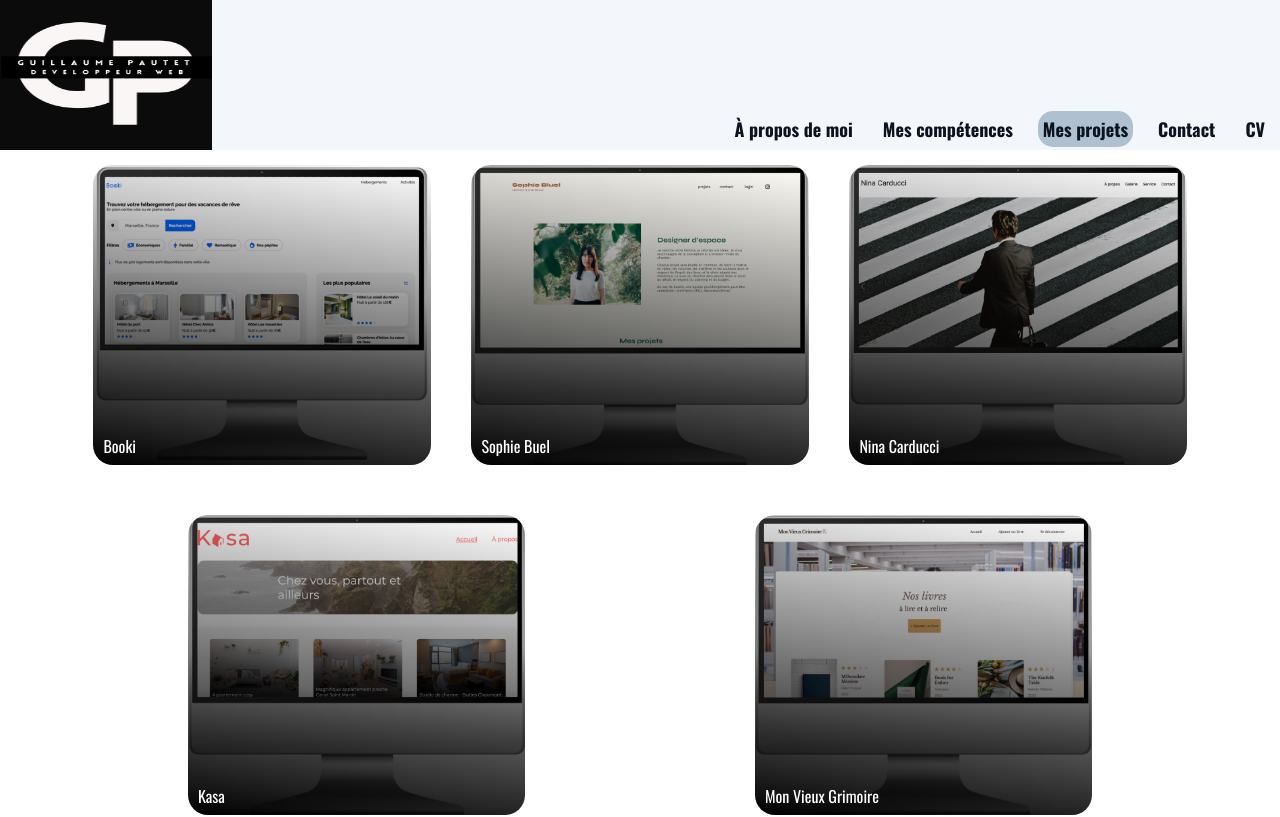
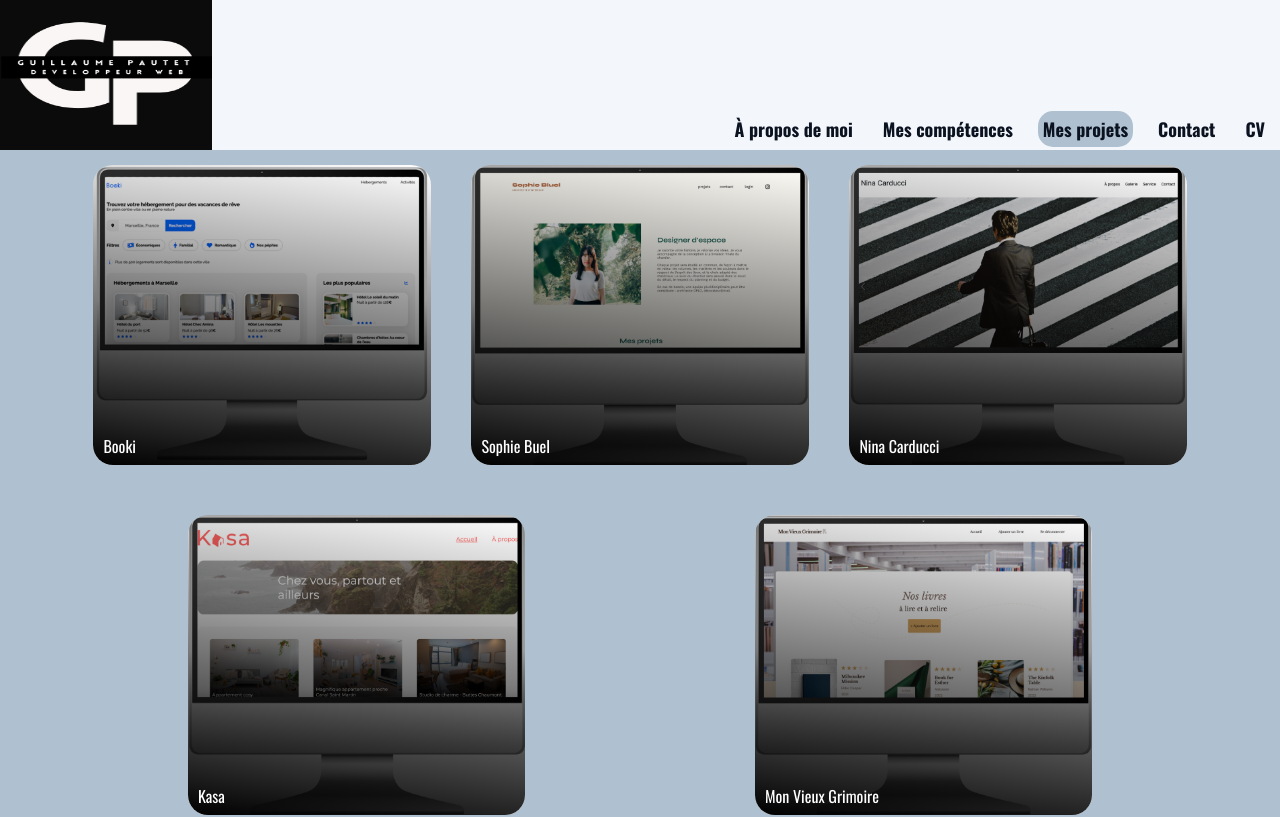
Before and after one commit to Poussin-5/OCProjet8, a React (Create React App) app: page /mes-projets in a window 1280 px wide. Shown: the top 817 px of the page. Built offline with nearby package versions, Linux system fonts and the light colour scheme.

Commit message:
Update projects.scss

```diff
--- a/src/pages/projects/projects.scss
+++ b/src/pages/projects/projects.scss
@@ -4,4 +4,5 @@
   gap: 10px;
   flex-wrap: wrap;
   justify-content: space-around;
+  background: var(--third-color);
 }
```
